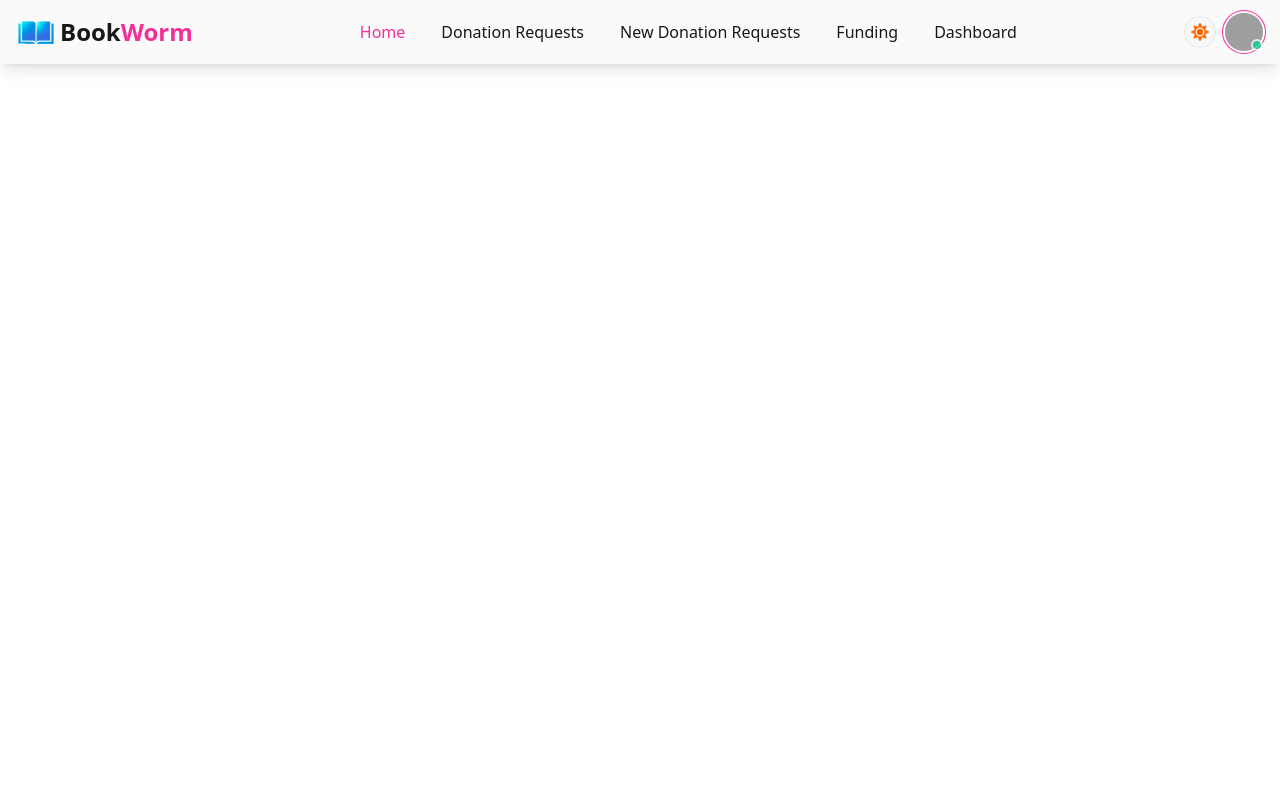
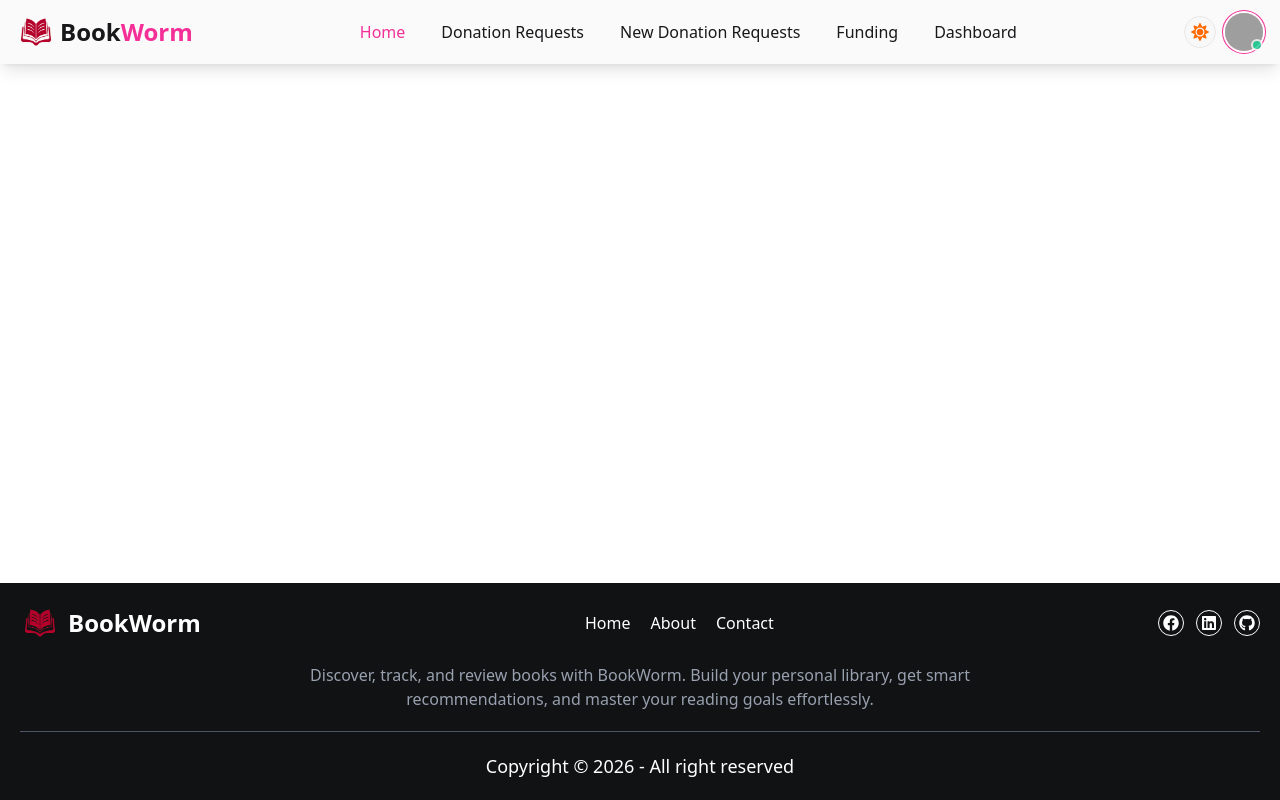
Before and after one commit to somrat350/BookWorm, a Next.js app: page / in a window 1280 px wide. Built offline with nearby package versions, Linux system fonts and the light colour scheme; grey boxes are pictures that could not be loaded.

Commit message:
design footer

```diff
--- a/src/app/(public)/layout.jsx
+++ b/src/app/(public)/layout.jsx
@@ -1,6 +1,7 @@
 import { Geist, Geist_Mono } from "next/font/google";
 import "../globals.css";
 import Header from "../../components/public/Header";
+import Footer from "../../components/public/Footer";
 
 const geistSans = Geist({
   variable: "--font-geist-sans",
@@ -23,8 +24,11 @@
       <body
         className={`${geistSans.variable} ${geistMono.variable} antialiased`}
       >
-        <Header />
-        {children}
+        <main className="min-h-screen flex flex-col">
+          <Header />
+          <div className="grow">{children}</div>
+          <Footer />
+        </main>
       </body>
     </html>
   );
--- /dev/null
+++ b/src/components/public/Footer.jsx
@@ -0,0 +1,75 @@
+import Image from "next/image";
+import Link from "next/link";
+import { FaFacebook, FaGithub, FaInstagram, FaLinkedin } from "react-icons/fa";
+import { FaXTwitter } from "react-icons/fa6";
+
+const Footer = () => {
+  return (
+    <footer className="bg-[#101214] text-white">
+      <div className="max-w-360 mx-auto p-5">
+        <div className="flex flex-col md:flex-row gap-5 justify-between items-center">
+          {/* LOGO */}
+          <div className="flex items-center gap-2">
+            <Image
+              width={40}
+              height={40}
+              src="/bookWorm-logo.png"
+              alt="BookWorm"
+              className="w-10"
+            />
+            <h1>
+              <Link href="/" className="text-2xl font-bold">
+                BookWorm
+              </Link>
+            </h1>
+          </div>
+          {/* LINKS */}
+          <div className="flex items-center gap-5">
+            <Link href="/" className="hover:text-secondary duration-200">
+              Home
+            </Link>
+            <Link href="/about" className="hover:text-secondary duration-200">
+              About
+            </Link>
+            <Link href="/contact" className="hover:text-secondary duration-200">
+              Contact
+            </Link>
+          </div>
+          {/* SOCIAL */}
+          <div className="flex items-center gap-3">
+            <div className="rounded-full p-1 border border-white hover:scale-110 hover:border-secondary duration-200">
+              <a href="https://www.facebook.com/somrat350/" target="_blank">
+                <FaFacebook />
+              </a>
+            </div>
+            <div className="rounded-full p-1 border border-white hover:scale-110 hover:border-secondary duration-200">
+              <a
+                href="https://www.linkedin.com/in/osamabin-somrat"
+                target="_blank"
+              >
+                <FaLinkedin />
+              </a>
+            </div>
+            <div className="rounded-full p-1 border border-white hover:scale-110 hover:border-secondary duration-200">
+              <a href="https://github.com/somrat350" target="_blank">
+                <FaGithub />
+              </a>
+            </div>
+          </div>
+        </div>
+        <div className="max-w-2xl mx-auto mt-5">
+          <p className="text-center text-gray-400">
+            Discover, track, and review books with BookWorm. Build your personal
+            library, get smart recommendations, and master your reading goals
+            effortlessly.
+          </p>
+        </div>
+        <h2 className="text-center text-white font-medium text-lg border-t border-gray-600 mt-5 pt-5">
+          Copyright © 2026 - All right reserved
+        </h2>
+      </div>
+    </footer>
+  );
+};
+
+export default Footer;
```
Also changed, not shown: public/bookWorm-logo.png.
